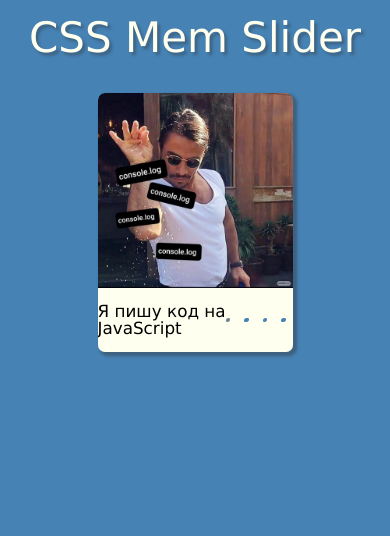
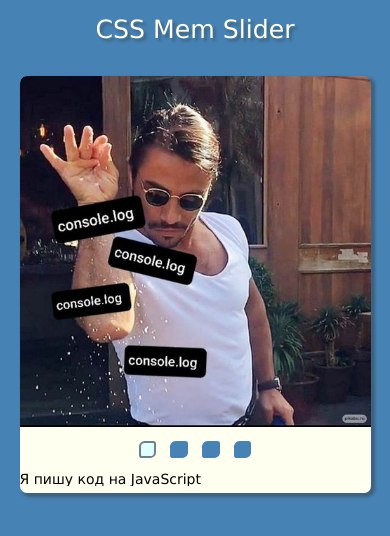
Before and after one commit to HamSilver/cssMemSlider, a plain HTML site: page cssMemSlider/index.html in a window 390 px wide. Drawn offline with Linux system fonts and the light colour scheme.

Commit message:
feat: add css rules for adaptivity (Sun, May 15, 2022 07:05:29 PM)

```diff
--- a/cssMemSlider/style.css
+++ b/cssMemSlider/style.css
@@ -102,8 +102,8 @@ h1 {
 
 .wrapper {
   overflow: hidden;
-  width: 50vw;
-  max-width: 90vh;
+  width: 80%;
+  max-width: 80vh;
   margin: 1.2rem auto;
   border-radius: .5rem;
   box-shadow: .2rem .2rem .2rem .1rem #3336;
@@ -229,6 +229,7 @@ h1 {
 #slide3:checked ~ .slider__bottom > .slider__texts > .slider__text:first-child {
   margin-left: -300%;
 }
+
 #slide0:checked ~ .slider__bottom > .slider__texts > .slider__text:first-child,
 #slide1:checked ~ .slider__bottom > .slider__texts > .slider__text:nth-child(2),
 #slide2:checked ~ .slider__bottom > .slider__texts > .slider__text:nth-child(3),
@@ -247,3 +248,58 @@ h1 {
 .slider__label:active {
   transform: scale(1.3);
 }
+
+@media screen and (max-width: 1000px) {
+  h1 {
+    font-size: 2.2rem;
+  }
+
+  .slider__label {
+    min-width: 20%;
+  }
+
+  .slider__text {
+    font-size: 1.3rem;
+  }
+}
+
+@media screen and (max-width: 600px) {
+  h1 {
+    font-size: 2.0rem;
+  }
+
+  .slider__switcher {
+    height: 7%;
+    width: 20%;
+  }
+
+  .slider__text {
+    font-size: 1rem;
+  }
+}
+
+@media screen and (max-width: 400px) {
+  h1 {
+    font-size: 1.8rem;
+  }
+
+  .wrapper {
+    width: 90%;
+  }
+
+  .slider__bottom {
+    flex-direction: column;
+    gap: .5rem;
+    padding: .5rem 0;
+  }
+
+  .slider__texts {
+    order: 1;
+    width: 100%;
+  }
+
+  .slider__switcher {
+    width: 25%;
+    justify-content: center;
+  }
+}
```
